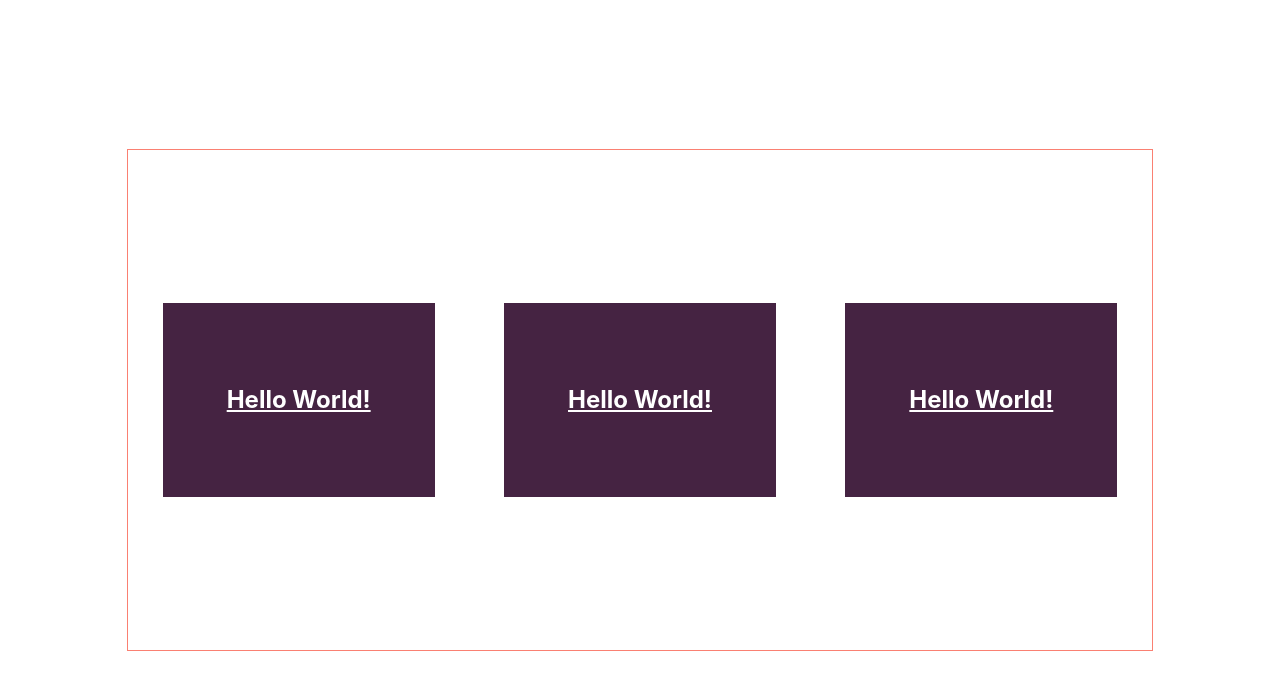
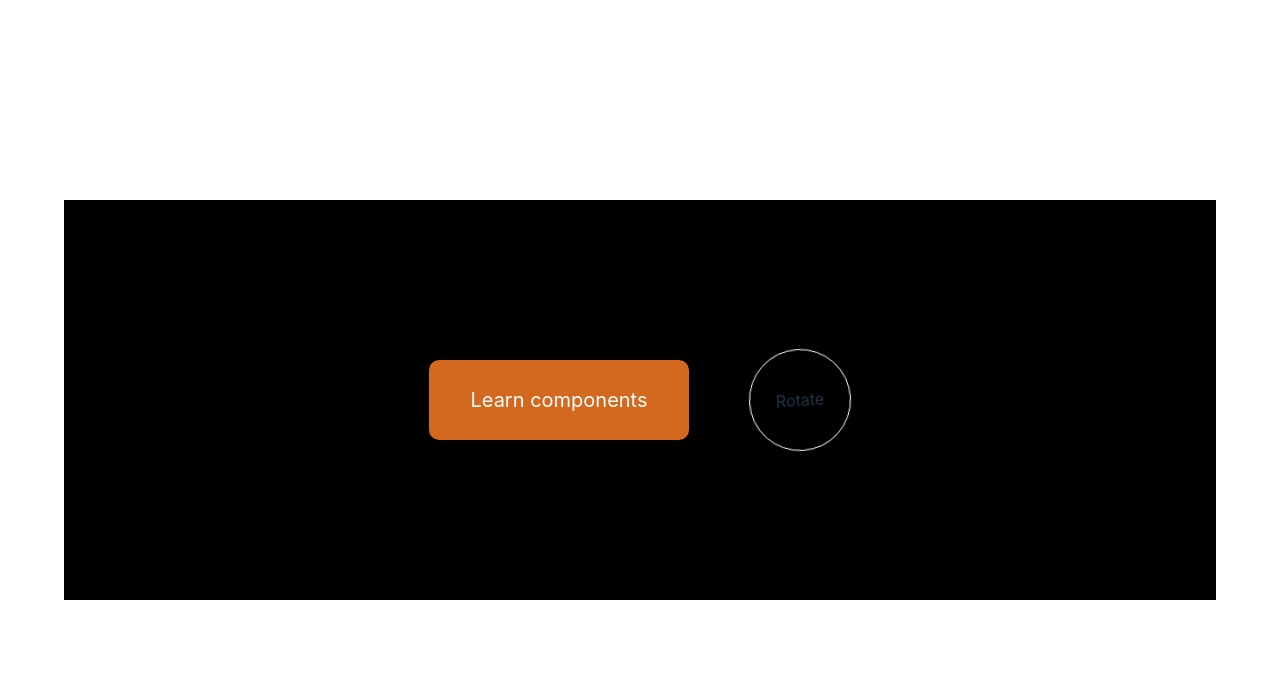
Before and after one commit to Hojiakbar5119/react_lesson, a React (Vite) app: page / in a window 1280 px wide. Shown: the top 690 px of the page. Built offline with nearby package versions, Linux system fonts and the light colour scheme.

Commit message:
rotate keyframes learning

```diff
--- a/src/Lesson5/learnComponents.jsx
+++ b/src/Lesson5/learnComponents.jsx
@@ -1,18 +1,13 @@
 import React from "react";
-import { Title, Wrapper, Container } from "./style";
+
+import { Btna, Container, Rotate } from "./style";
+
 class LearnComponent extends React.Component {
   render() {
     return (
       <Container>
-        <Wrapper>
-          <Title>Hello World!</Title>
-        </Wrapper>
-        <Wrapper>
-          <Title>Hello World!</Title>
-        </Wrapper>
-        <Wrapper>
-          <Title>Hello World!</Title>
-        </Wrapper>
+        <Btna>Learn components</Btna>
+        <Rotate>Rotate</Rotate>
       </Container>
     );
   }
--- a/src/Lesson5/style.js
+++ b/src/Lesson5/style.js
@@ -1,26 +1,64 @@
-// import styled from 'styled-components'
-import styled from 'styled-components';
+import styled, { css, keyframes } from "styled-components";
 
-// Create a Title component that'll render an <h1> tag with some styles
-export const Title = styled.h1`
-  font-size: 1.5em;
-  text-align: center;
+
+const common = css`
+  width: 200px;
+  font-size: 20px;
   color: white;
-  text-decoration: underline;
+  height: 40px;
+  background-color: chocolate;
+  padding: 20px 30px;
+  display: flex;
+  justify-content: center;
+  align-items: center;
+  border-radius: 10px;
+  cursor: pointer;
+  &:hover {
+    /* transform: scale(0,8); */
+    background-color: rgb(221, 120, 48);
+  }
+  &:active {
+    transform: scale(0.97);
+  }
 `;
 
-// Create a Wrapper component that'll render a <section> tag with some styles
-export const Wrapper = styled.section`
-  padding: 4em;
-  background: #452342;
-  margin: 20px;
-  `;
+const rotate = keyframes`
+
+from{
+  transform: rotate(0deg);
+}
+to{
+  transform: rotate(360deg);
+}
+
+`;
+
+
 
 export const Container = styled.div`
+  width: 90vw;
+  height: 50vh;
+  background: black;
+  display: flex;
+  justify-content: center;
+  align-items: center;
+  gap: 60px;
+`;
+
+export const Btna = styled.div`
+  ${common}
+`;
+
+
+export const Rotate = styled.div`
+
 display: flex;
-justify-content: space-around;
+justify-content: center;
 align-items: center;
-width: 80vw;
-height: 500px;
-border: 1px solid salmon;
-`
+width: 100px;
+height: 100px;
+border-radius: 50%;
+border: 1px solid white;
+animation: ${rotate} 2s linear infinite;
+
+`;
--- a/src/main.jsx
+++ b/src/main.jsx
@@ -13,7 +13,7 @@ ReactDOM.createRoot(document.getElementById('root')).render(
     {/* <Student/>   */}
     {/* <FunctionCall/> */}
     {/* <Crud/> */}
+    <LearnComponent/>
     {/* <LearnComponent/> */}
-    <LearnComponent/>
   </React.StrictMode>
 );
```
